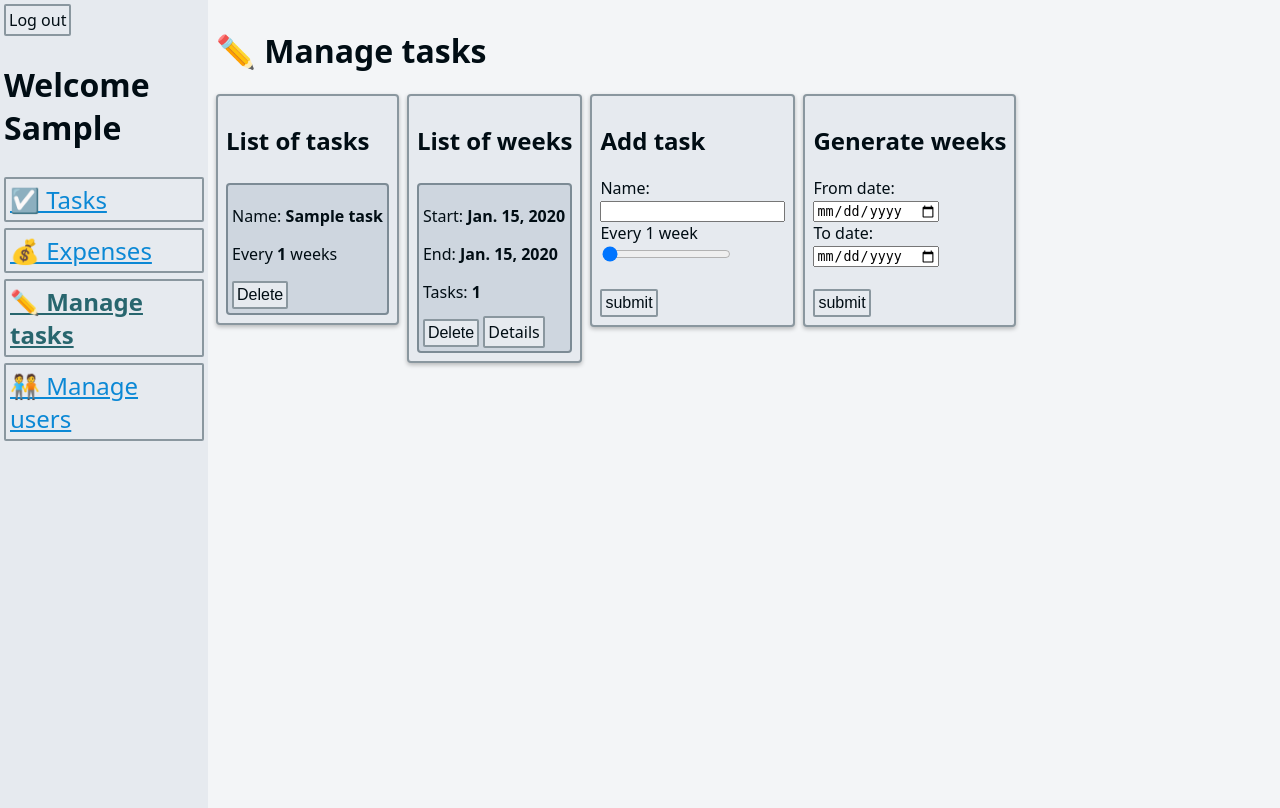
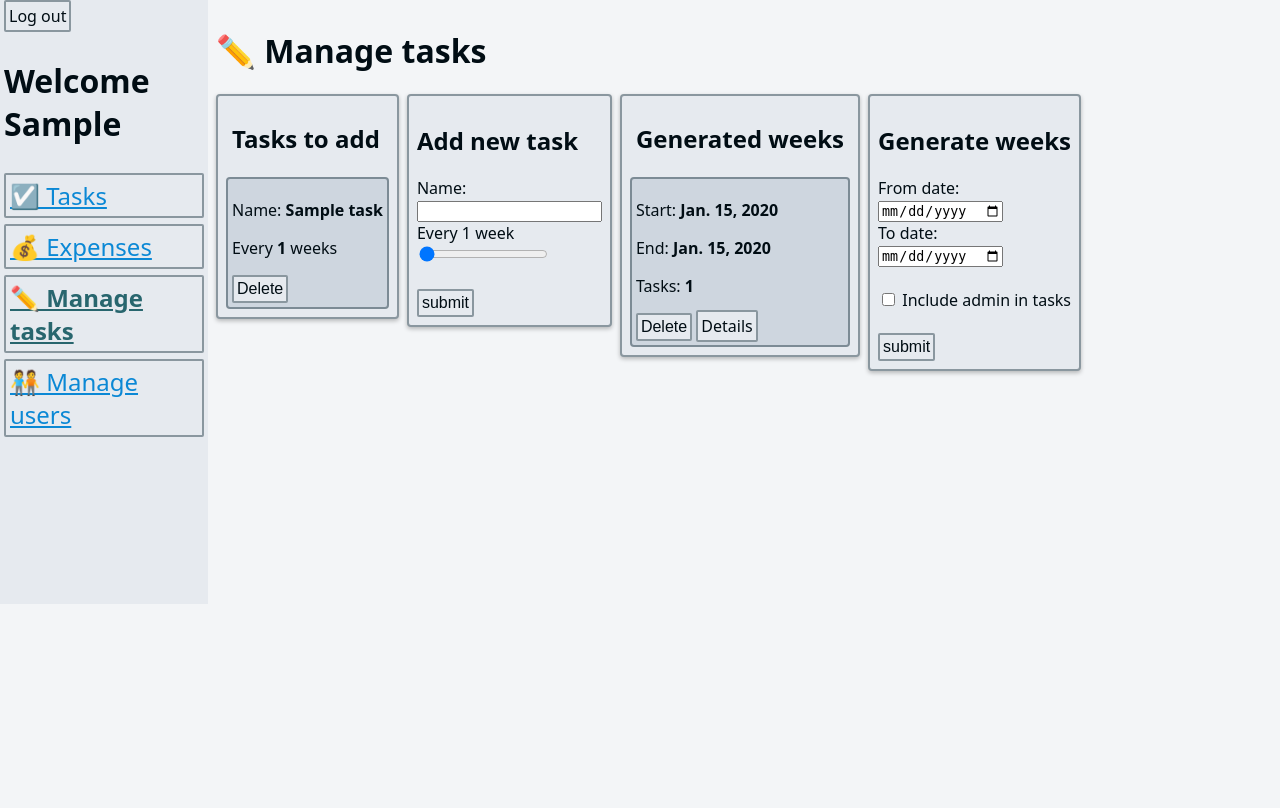
Before and after one commit to Matipolit/planer, a Django app: page /planer/tasks_manage/ in a window 1280 px wide. After the commit the page ends 604 px from the top, so only its background shows below. Run offline with Django 4.2, Linux system fonts and the light colour scheme; a user stored in the database is signed in; tables that the repository leaves empty hold one stand-in row (values such as "Sample post").

Commit message:
Error messages, scrollable lists

```diff
--- a/planer_app/static/style.css
+++ b/planer_app/static/style.css
@@ -41,7 +41,8 @@ body {
 }
 
 .content {
-  padding: 8px;
+    padding: 8px;
+    overflow: auto;
 }
 
 a {
@@ -73,6 +74,27 @@ a {
   display: flex;
   gap: 6px;
   flex-direction: column;
+    max-height: 600px;
+    overflow-y: auto;
+    padding-top: 0;
+}
+
+.verticalList > h2 {
+    position: sticky;
+    top: 0;
+    background: linear-gradient(180deg, var(--surface-2) 0%, var(--surface-2) 75%, rgba(17,17,17,0) 100%);
+    padding: 26px 6px 16px;
+    margin: 0;
+}
+
+.error {
+    background-color: #611018;
+    color: #eacaca;
+}
+
+.errors{
+    background-color: rgba(34,7,7,0.8);
+    color: white;
 }
 
 button, .button {
--- a/planer_app/templates/base.html
+++ b/planer_app/templates/base.html
@@ -23,6 +23,14 @@
         {% endwith %}
         {% endif %}
         <div class="content">
+        {% if errors != null and errors|length != 0 %}
+            <div class="card errors">
+                <h2>Errors encountered</h2>
+                {% for error in errors %}
+                    <p class="item error">{{ error }}</p>
+                {% endfor %}
+            </div>
+        {% endif %}
             {% block content %}{% endblock content %}
         </div>
     </body>
--- a/planer_app/templates/tasks_manage.html
+++ b/planer_app/templates/tasks_manage.html
@@ -6,7 +6,7 @@
 
   async function deleteItem(id, table) {
     const csrftoken = document.querySelector('[name=csrfmiddlewaretoken]').value;
-    console.log("deleting " + table +" with id: " + id);
+    console.log("requesting delete " + table +" with id: " + id);
     const response = await fetch("", {
       method: "DELETE",
         headers: {
@@ -22,7 +22,13 @@
       )
     })
     console.log("response: " + response);
-    location.reload();
+    response.json().then(data => {
+      console.log(data);
+      if (data.deleted == "true") {
+        console.log("delete successful, deleting element " + table +" with id: " + id);
+        document.getElementById(table + "_" + id).remove();
+      }
+    });
   }
   window.onload = (event) => {
     const slider = document.getElementById("frequency");
@@ -49,19 +55,31 @@
 
 <div id="manage">
   <div class="card verticalList">
-    <h2>List of tasks</h2>
+    <h2>Tasks to add</h2>
     {% for task in tasks %}
-      <div class="task item">
+      <div id="task_{{ task.id }}" class="task item">
         <p>Name: <b>{{ task.name }}</b></p>
         <p>Every <b>{{ task.frequency }}</b> weeks</p>
-        <button onClick="deleteItem({{ task.id }}, 'task')">Delete</a>
+        <button onClick="deleteItem({{ task.id }}, 'task')">Delete</button>
       </div>
     {% endfor %}
   </div>
+
+  <form id="addTask" class="card" method="post">
+    <input type="hidden" id="formtype" name="formtype" value="task">
+    {% csrf_token %}
+    <h2>Add new task</h2>
+    <label for="name">Name:</label><br>
+    <input type="text" id="name" name="name"><br>
+    <label id="for_frequency" for="frequency">Every 1 week</label><br>
+    <input type="range" id="frequency" name="frequency" min="1" max="51" value="1"><br><br>
+    <input class="button" type="submit" value="submit">
+  </form>
+
   <div class="card verticalList">
-    <h2>List of weeks</h2>
+    <h2>Generated weeks</h2>
     {% for week in weeks%}
-      <div class="item">
+      <div id="week_{{ week.id }}" class="item">
         <p>Start: <b>{{ week.start_date }}</b></p>
         <p>End: <b>{{ week.end_date}}</b></p>
         <p>Tasks: <b>{{ week.count}}</b></p>
@@ -70,24 +88,18 @@
       </div>
     {% endfor %}
   </div>
-  <form id="addTask" class="card" method="post">
-    <input type="hidden" id="formtype" name="formtype" value="task">
-    {% csrf_token %}
-    <h2>Add task</h2>
-    <label for="name">Name:</label><br>
-    <input type="text" id="name" name="name"><br>
-    <label id="for_frequency" for="frequency">Every 1 week</label><br>
-    <input type="range" id="frequency" name="frequency" min="1" max="51" value="1"><br><br>
-    <input class="button" type="submit" value="submit">
-  </form>
+
   <form class="card" method="post">
     {% csrf_token %}
     <h2>Generate weeks</h2>
     <input type="hidden" id="formtype" name="formtype" value="generate">
     <label for="beg_date">From date:</label><br>
-    <input type="date" name="beg_date" min="{{ today }}" step="7" placeholder="dd-mm-yyyy" /><br>
-    <label for="beg_date">To date:</label><br>
-    <input type="date" name="end_date" min="{{ today }}" step="7" placeholder="dd-mm-yyyy" /><br><br>
+    <input id="beg_date" type="date" name="beg_date" min="{{ today }}" step="7" placeholder="dd-mm-yyyy" /><br>
+    <label for="end_date">To date:</label><br>
+    <input id="end_date" type="date" name="end_date" min="{{ today }}" step="7" placeholder="dd-mm-yyyy" /><br><br>
+    <input id="include_admin" type="checkbox" name="include_admin">
+    <label for="include_admin">Include admin in tasks</label><br><br>
+
     <input class="button" type="submit" value="submit">
   </form>
 </div>
--- a/planer_app/templates/week.html
+++ b/planer_app/templates/week.html
@@ -10,12 +10,12 @@
   <div class="card verticalList">
     <h2>List of tasks</h2>
     {% for task in tasks %}
-      <div class="task item">
+      <div id="task_{{ task.task_id.id }}_inweek_{{ task.week_id.id }}" class="task item">
         <p>Name: <b>{{ task.task_id.name }}</b></p>
         <p>Every <b>{{ task.task_id.frequency }}</b> weeks</p>
         <p>Locator: <b>{{ task.locator_id.username }}</b></p>
         <p>Is done: <b>{{ task.is_done }}</b></p>
-        <button onClick="deleteItem({{ task.id }}, 'taskInWeek')">Delete</a>
+        <button onClick="deleteItem({{ task.id }}, 'taskInWeek')">Delete</button>
       </div>
     {% endfor %}
   </div>
--- a/planer_app/views.py
+++ b/planer_app/views.py
@@ -6,6 +6,7 @@ from django.contrib.admin.views.decorators import staff_member_required
 from .models import Task, User, TasksInWeek, Week
 import json
 from datetime import date, timedelta, datetime
+
 
 # for iterating over time by week
 def dateSpan(startDate, endDate, delta=timedelta(weeks=1)):
@@ -17,15 +18,14 @@ def dateSpan(startDate, endDate, delta=timedelta(weeks=1)):
         currentDate += delta
 
 
-
 # views
 @login_required(login_url='login')
 def index(request: HttpRequest):
     today_date = date.today()
-    monday_date = today_date - timedelta(days = today_date.weekday())
+    monday_date = today_date - timedelta(days=today_date.weekday())
 
-    week = Week.objects.get(start_date = monday_date + timedelta(weeks=1))
-    tasks = TasksInWeek.objects.get(week_id = week)
+    week = Week.objects.get(start_date=monday_date + timedelta(weeks=1))
+    tasks = TasksInWeek.objects.get(week_id=week)
     context = {"tasks": tasks}
 
     return render(request, "index.html", context)
@@ -35,76 +35,103 @@ def index(request: HttpRequest):
 def expenses(request: HttpRequest):
     return render(request, "expenses.html")
 
+
 @staff_member_required(login_url="login")
 def tasks_manage(request):
-    if(request.method == "POST"):
+    errors=[]
+    if (request.method == "POST"):
         vars = request.POST
         type = vars["formtype"]
 
-        if(type=="task"):
-            Task.objects.create(name = vars["name"], frequency = vars["frequency"])
-        elif(type=="generate"):
+
+        if (type == "task"):
+            Task.objects.create(name=vars["name"], frequency=vars["frequency"])
+        elif (type == "generate"):
+
             tasks = Task.objects.all()
-            begDate = datetime.strptime(vars["beg_date"], "%Y-%m-%d")
-            endDate = datetime.strptime(vars["end_date"], "%Y-%m-%d")
+            if vars["beg_date"] == "" or vars["end_date"] == "":
+                errors.append("Dates not selected. Please fill in all the fields")
+            else:
+                begDate = datetime.strptime(vars["beg_date"], "%Y-%m-%d")
+                endDate = datetime.strptime(vars["end_date"], "%Y-%m-%d")
 
-            locators = User.objects.all()
-            locatorsNum = len(locators)
-            for (weekBegDate, idx) in dateSpan(begDate, endDate):
-                weekEndDate: datetime.date = weekBegDate + timedelta(days=6)
-                print(f"Generating week {weekBegDate} - {weekEndDate}")
-                week = Week.objects.create(start_date = weekBegDate, end_date = weekEndDate)
-                print("week generated")
-                for task in tasks:
-                    print(f"Checking to add task {task} with freq {task.frequency} and idx of week {idx}")
-                    if(idx % task.frequency== 0):
-                        print(f"Task elegible to add")
-                        taskInWeek = TasksInWeek.objects.create(locator_id = locators[idx % locatorsNum], task_id=task, week_id= week, is_done = False)
-                        print(taskInWeek)
+                includeAdminInTasks = "include_admin" in vars.keys()
+                if (includeAdminInTasks):
+                    locators = User.objects.all()
+                else:
+                    locators = User.objects.all().exclude(is_superuser=True)
+                locatorsNum = len(locators)
+                for (weekBegDate, idx) in dateSpan(begDate, endDate):
+                    weekEndDate: datetime.date = weekBegDate + timedelta(days=6)
+                    print(f"Generating week {weekBegDate} - {weekEndDate}")
+                    week = Week.objects.create(start_date=weekBegDate, end_date=weekEndDate)
+                    print("week generated")
+                    for task in tasks:
+                        print(f"Checking to add task {task} with freq {task.frequency} and idx of week {idx}")
+                        if (idx % task.frequency == 0):
+                            print(f"Task elegible to add")
+                            taskInWeek = TasksInWeek.objects.create(locator_id=locators[idx % locatorsNum], task_id=task,
+                                                                    week_id=week, is_done=False)
+                            print(taskInWeek)
 
-    elif(request.method == "DELETE"):
+    elif (request.method == "DELETE"):
         vars = json.loads(request.DELETE)
         id = vars["id"]
         type = vars["type"]
-        if(type == "task"):
-            instance = Task.objects.get(id = id)
-        elif(type == "week"):
-            instance = Week.objects.get(id = id)
-            TasksInWeek.objects.all().filter(week_id = instance.id).delete()
+        if (type == "task"):
+            instance = Task.objects.get(id=id)
+        elif (type == "week"):
+            instance = Week.objects.get(id=id)
+            TasksInWeek.objects.all().filter(week_id=instance.id).delete()
 
         print(f"Deleting instance {instance}")
         instance.delete()
         return JsonResponse({"deleted": "true"})
 
     today_date = date.today()
-    monday_date = today_date - timedelta(days = today_date.weekday())
+    monday_date = today_date - timedelta(days=today_date.weekday())
     tasks = Task.objects.all()
     weeks = Week.objects.all()
     for week in weeks:
-        tasksInWeek = TasksInWeek.objects.all().filter(week_id = week.id)
+        tasksInWeek = TasksInWeek.objects.all().filter(week_id=week.id)
         week.count = len(tasksInWeek)
-    context = {"tasks": tasks, "today": monday_date.strftime("%Y-%m-%d"), "weeks": weeks}
+    context = {"tasks": tasks, "today": monday_date.strftime("%Y-%m-%d"), "weeks": weeks, "errors": errors}
     return render(request, "tasks_manage.html", context)
 
 
 @staff_member_required(login_url="login")
 def week_details(request, date):
-    week = Week.objects.get(start_date = date)
-    tasks = TasksInWeek.objects.all().filter(week_id = week.id)
+    errors = []
+    if request.method == "DELETE":
+        vars = json.loads(request.DELETE)
+        task_id = vars["task_id"]
+        week_id = vars["week_id"]
+        type = vars["type"]
+        instance = TasksInWeek.objects.get(task_id=task_id, week_id=week_id)
+        if(instance == None):
+            errors.append("Could not delete - no suchtask in week")
+        else:
+            print(f"Deleting instance {instance}")
+            instance.delete()
+            return JsonResponse({"deleted": "true"})
+    week = Week.objects.get(start_date=date)
+    tasks = TasksInWeek.objects.all().filter(week_id=week.id)
     context = {"tasks": tasks, "week": week}
     return render(request, "week.html", context)
 
+
 @staff_member_required(login_url="login")
 def users_manage(request):
-    if(request.method == "POST"):
+    if (request.method == "POST"):
         vars = request.POST
-        User.objects.create(is_superuser = "admin" in vars.keys(),
-            email = vars["email"],
-            username=vars["username"],
-            first_name=vars["first_name"],
-            last_name=vars["last_name"],
-            password=vars["password"])
-    elif(request.method == "DELETE"):
+        User.objects.create(is_superuser="admin" in vars.keys(),
+                            email=vars["email"],
+                            username=vars["username"],
+                            first_name=vars["first_name"],
+                            last_name=vars["last_name"],
+                            password=vars["password"])
+
+    elif (request.method == "DELETE"):
         vars = json.loads(request.DELETE)
         id = vars["id"]
         instance = User.objects.get(id=id)
```
